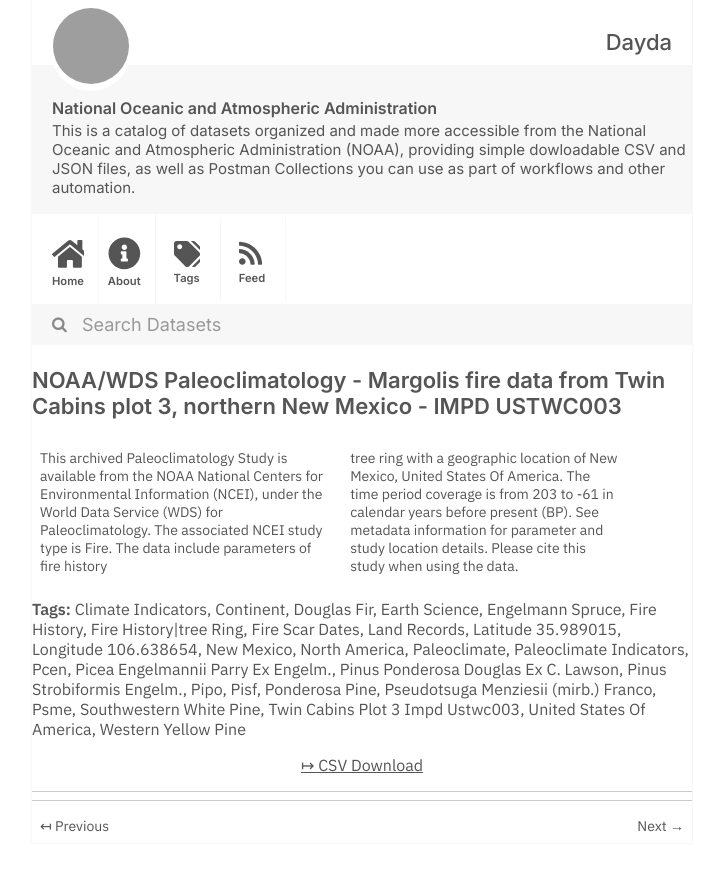
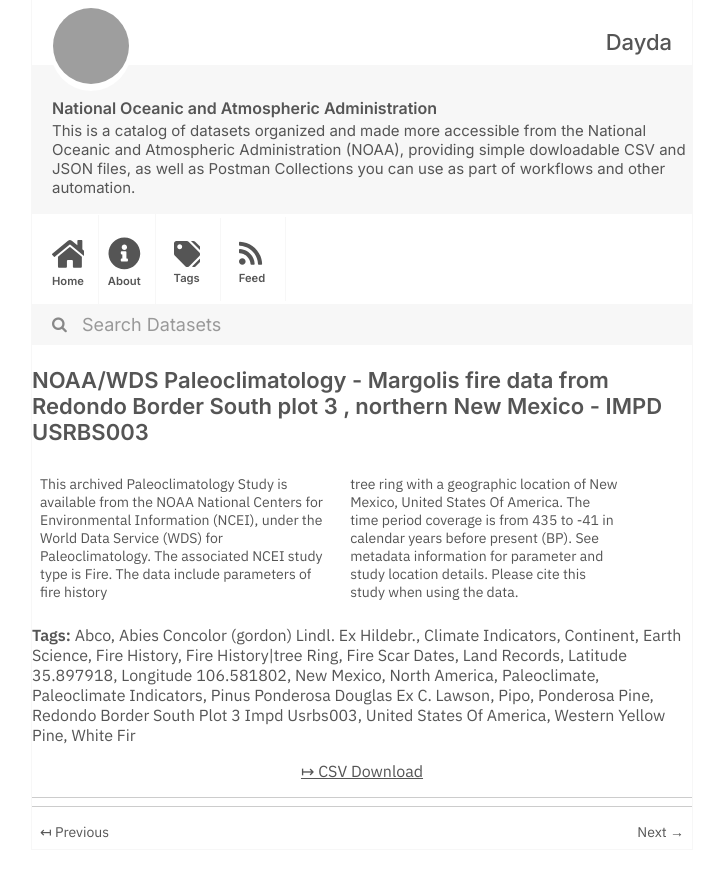
Before and after one commit to dayda-entities/national-oceanic-and-atmospheric-administration, a Jekyll site: the page built from _posts/2020-12-18-noaawds-paleoclimatology-margo.md, in a window 1280 px wide, cut to the strip 0-877 px from the top of the page. Shown: the whole strip, without its empty margins (278-997 px from the left). Built offline with Jekyll 4.4.1, drawn with Linux system fonts in a browser that asks for light colours; grey boxes are pictures that could not be loaded.

Commit message:
Publish Data

```diff
--- a/_posts/2020-12-18-noaawds-paleoclimatology-margo.md
+++ b/_posts/2020-12-18-noaawds-paleoclimatology-margo.md
@@ -1,45 +1,39 @@
 ---
 title: >-
-  NOAA/WDS Paleoclimatology - Margolis fire data from Twin Cabins plot 3,
-  northern New Mexico - IMPD USTWC003
-created: '2020-12-18T22:55:21.350502'
-modified: '2020-12-18T22:55:21.350509'
+  NOAA/WDS Paleoclimatology - Margolis fire data from Redondo Border South plot
+  3 , northern New Mexico - IMPD USRBS003
+created: '2020-12-18T22:55:22.839772'
+modified: '2020-12-18T22:55:22.839780'
 state: active
 type: dataset
 tags:
+  - Abco
+  - Abies Concolor (gordon) Lindl. Ex Hildebr.
   - Climate Indicators
   - Continent
-  - Douglas Fir
   - Earth Science
-  - Engelmann Spruce
   - Fire History
   - Fire History|tree Ring
   - Fire Scar Dates
   - Land Records
-  - Latitude 35.989015
-  - Longitude  106.638654
+  - Latitude 35.897918
+  - Longitude  106.581802
   - New Mexico
   - North America
   - Paleoclimate
   - Paleoclimate Indicators
-  - Pcen
-  - Picea Engelmannii Parry Ex Engelm.
   - Pinus Ponderosa Douglas Ex C. Lawson
-  - Pinus Strobiformis Engelm.
   - Pipo
-  - Pisf
   - Ponderosa Pine
-  - Pseudotsuga Menziesii (mirb.) Franco
-  - Psme
-  - Southwestern White Pine
-  - Twin Cabins Plot 3   Impd Ustwc003
+  - Redondo Border South Plot 3   Impd Usrbs003
   - United States Of America
   - Western Yellow Pine
+  - White Fir
 groups: []
 csv_url: >-
-  https://www.ncei.noaa.gov/pub/data/paleo/firehistory/firescar/northamerica/supplemental/ustwc003-twc3.fs_tree_meta.csv
+  https://www.ncei.noaa.gov/pub/data/paleo/firehistory/firescar/northamerica/supplemental/usrbs003-rbs3.fs_tree_meta.csv
 json_url: ''
 layout: post
 
 ---
-This archived Paleoclimatology Study is available from the NOAA National Centers for Environmental Information (NCEI), under the World Data Service (WDS) for Paleoclimatology. The associated NCEI study type is Fire. The data include parameters of fire history|tree ring with a geographic location of New Mexico, United States Of America. The time period coverage is from 203 to -61 in calendar years before present (BP). See metadata information for parameter and study location details. Please cite this study when using the data.
+This archived Paleoclimatology Study is available from the NOAA National Centers for Environmental Information (NCEI), under the World Data Service (WDS) for Paleoclimatology. The associated NCEI study type is Fire. The data include parameters of fire history|tree ring with a geographic location of New Mexico, United States Of America. The time period coverage is from 435 to -41 in calendar years before present (BP). See metadata information for parameter and study location details. Please cite this study when using the data.
```
